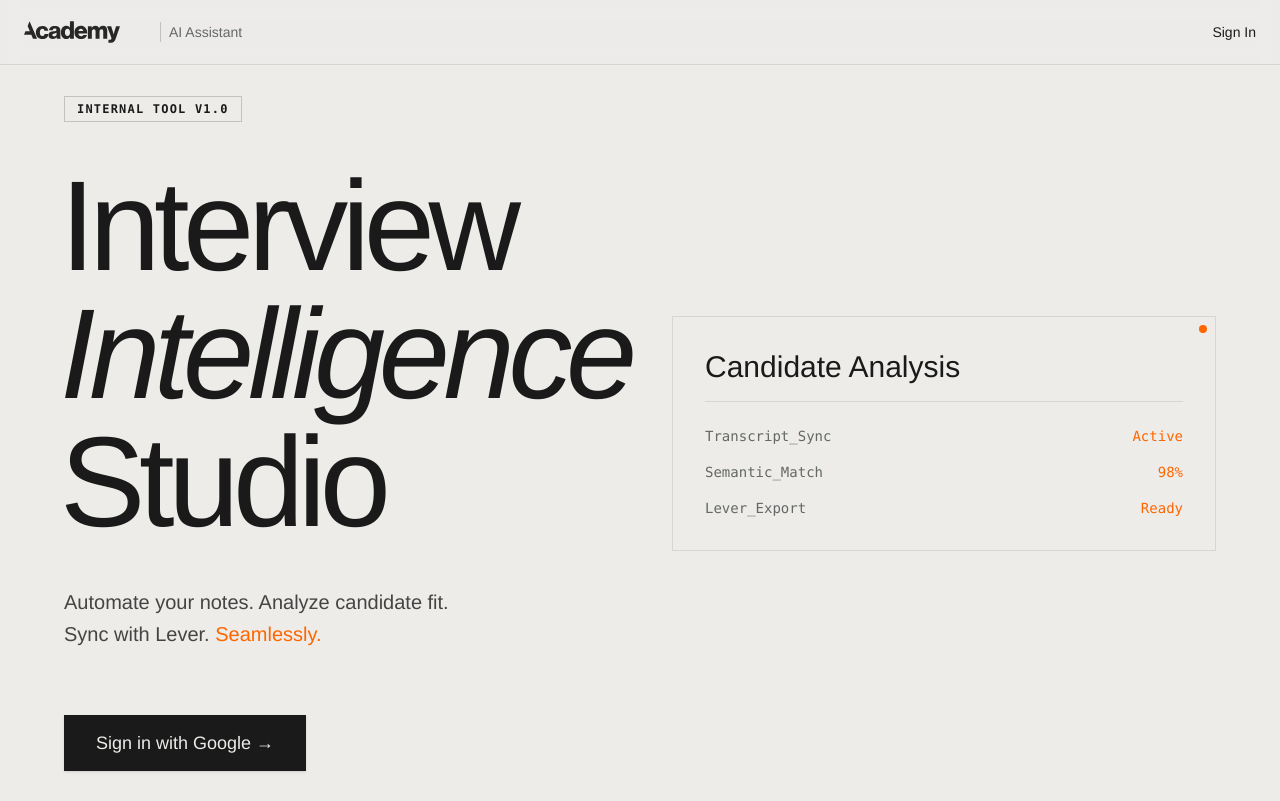
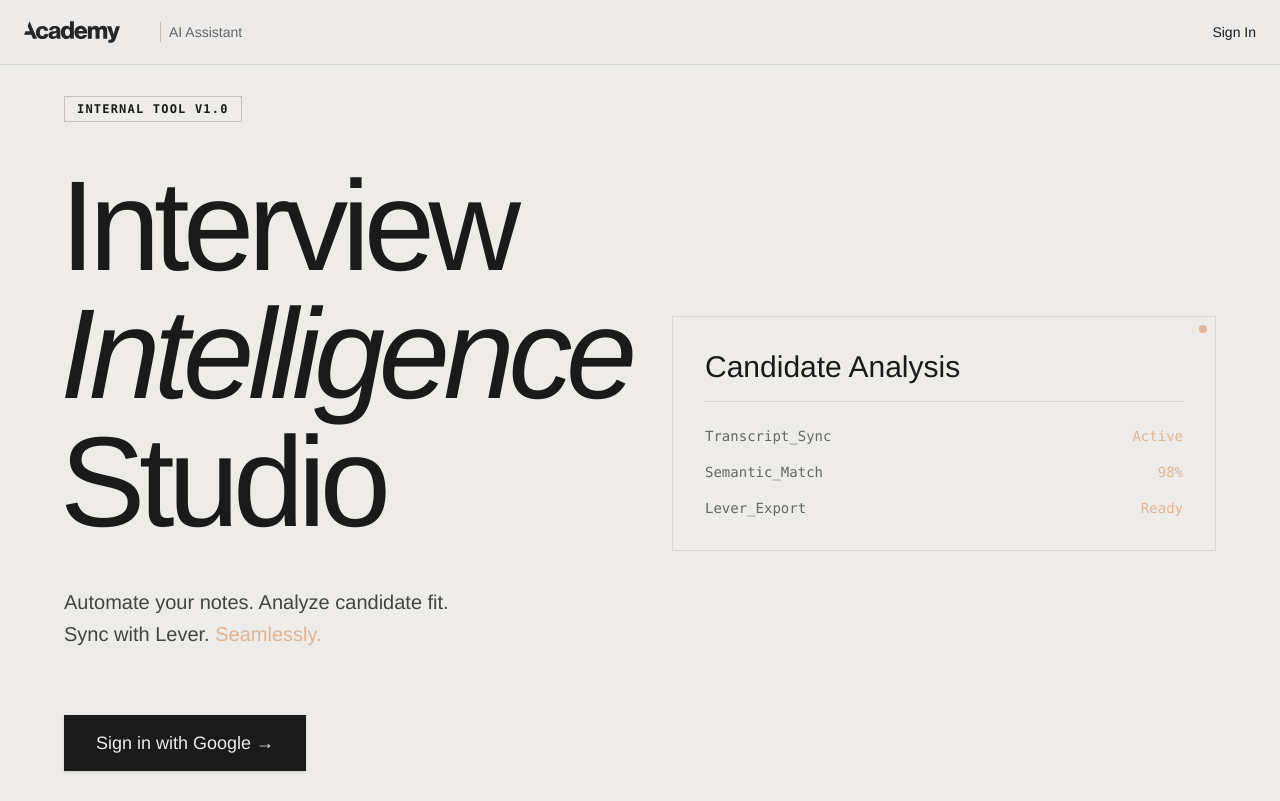
Before and after one commit to academy-ux/academy-ai-assistant, a Next.js app in the folder web-app/: page / in a window 1280 px wide. Built offline with nearby package versions, Linux system fonts and the light colour scheme; no server answers; a web font is replaced by a local one.

Commit message:
Update highlight color to Peach (#e2b494) and add .link-primary utility

```diff
--- a/web-app/app/globals.css
+++ b/web-app/app/globals.css
@@ -17,9 +17,11 @@
     --popover: 45 10% 92%;
     --popover-foreground: 0 0% 10%;
 
-    /* Primary: The Academy Orange */
-    --primary: 24 100% 50%; /* Vibrant Orange */
-    --primary-foreground: 60 9.1% 97.8%;
+    /* Primary: Peach (New Highlight) */
+    --primary: 25 57% 73%; /* #e2b494 */
+    --primary-foreground: 20 14% 4%; /* Dark text on light peach */
+
+    --peach: #e2b494; /* Defining variable for usage */
 
     /* Secondary: Darker Sage or Stone */
     --secondary: 100 5% 80%;
@@ -28,15 +30,15 @@
     --muted: 100 5% 80%;
     --muted-foreground: 150 2% 40%;
 
-    --accent: 24 100% 50%;
-    --accent-foreground: 60 9.1% 97.8%;
+    --accent: 25 57% 73%;
+    --accent-foreground: 20 14% 4%;
 
     --destructive: 0 84.2% 60.2%;
     --destructive-foreground: 60 9.1% 97.8%;
 
     --border: 150 2% 70%; /* Subtle dark border */
     --input: 150 2% 70%;
-    --ring: 24 100% 50%;
+    --ring: 25 57% 73%;
 
     --radius: 0rem; /* Sharper corners like the site */
 
@@ -63,8 +65,8 @@
     --popover: 150 5% 12%;
     --popover-foreground: 100 8% 88%;
 
-    --primary: 24 100% 50%;
-    --primary-foreground: 60 9.1% 97.8%;
+    --primary: 25 57% 73%;
+    --primary-foreground: 20 14% 4%;
 
     --secondary: 150 5% 15%;
     --secondary-foreground: 100 8% 88%;
@@ -80,7 +82,7 @@
 
     --border: 150 5% 20%;
     --input: 150 5% 20%;
-    --ring: 24 100% 50%;
+    --ring: 25 57% 73%;
   }
 }
 
@@ -90,6 +92,34 @@
   }
   body {
     @apply bg-background text-foreground;
+  }
+}
+
+@layer components {
+  .link-primary {
+    grid-column-gap: 0px;
+    grid-row-gap: 0px;
+    background-color: var(--peach);
+    opacity: 1;
+    cursor: pointer;
+    object-fit: fill;
+    border: 1px solid #e2b494;
+    border-radius: 4px;
+    flex-direction: row;
+    flex: 0 auto;
+    grid-template-rows: auto auto;
+    grid-template-columns: 1fr 1fr;
+    grid-auto-columns: 1fr;
+    justify-content: flex-start;
+    align-items: center;
+    padding: .1em .5em;
+    text-decoration: none;
+    transition: all 1s cubic-bezier(.165, .84, .44, 1);
+    display: flex;
+  }
+
+  .link-primary:hover {
+    filter: brightness(0.95);
   }
 }
 
```
